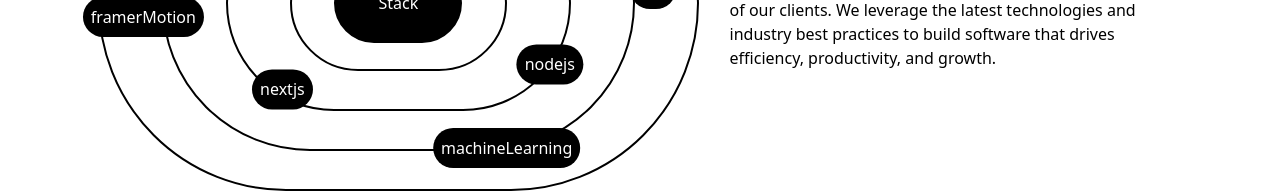
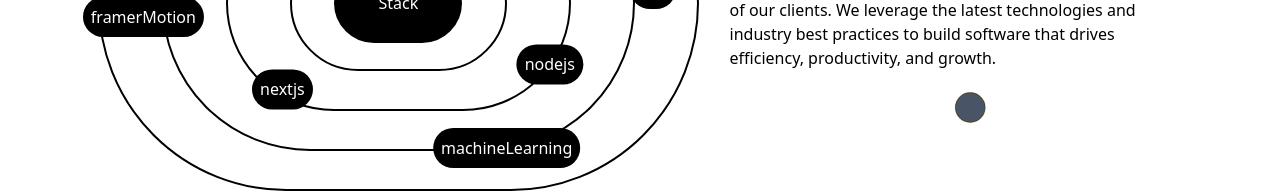
Before and after one commit to SparkMesh/spark-mesh-frontend, a Next.js app: page /about in a window 1280 px wide. Shown: the part 397-592 px from the top of the page. Built offline with nearby package versions, Linux system fonts and the light colour scheme.

Commit message:
new feature

```diff
--- a/src/components/LitIcon.tsx
+++ b/src/components/LitIcon.tsx
@@ -1,13 +1,17 @@
 import React from 'react'
-import {motion,useScroll} from 'framer-motion'
+import {motion,useScroll,MotionValue} from 'framer-motion'
 type Props = {
     reference:React.MutableRefObject<null>
 }
+interface CircleProps {
+    scrollYProgress: MotionValue<number>;
+  }
 
 const LitIcon = (props: Props) => {
     const { scrollYProgress } = useScroll({
         target:props.reference,offset:["center end",'center center']
     })
+    console.log(scrollYProgress)
   return (
     <figure>
         <svg
@@ -15,7 +19,8 @@ const LitIcon = (props: Props) => {
         >
 <circle cx="75" cy="50" r="20" className='stroke-yellow-400 stroke-1 fill-none' />
 <circle cx="75" cy="50" r="20" className='stroke-[5px] fill-light' style={{
-    pathLength: scrollYProgress,
+
+    pathLength: scrollYProgress as Properties<string | number, string & {}>,
 }} />
 <circle cx="75" cy="50" r="20" className='animate-pulse stroke-1 fill-slate-500' />
 
--- a/src/pages/about.tsx
+++ b/src/pages/about.tsx
@@ -242,7 +242,7 @@ const About = (props: Props) => {
           technologies and industry best practices to build software that drives
           efficiency, productivity, and growth.
          </div>
-
+          <LitIcon />
         </div>
       </main>
     </>
```
